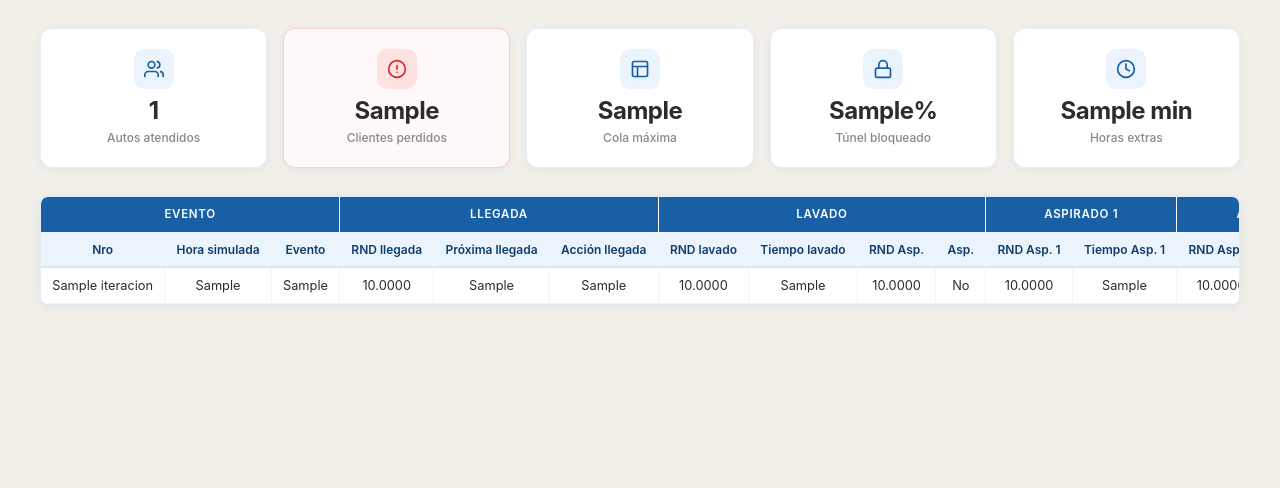
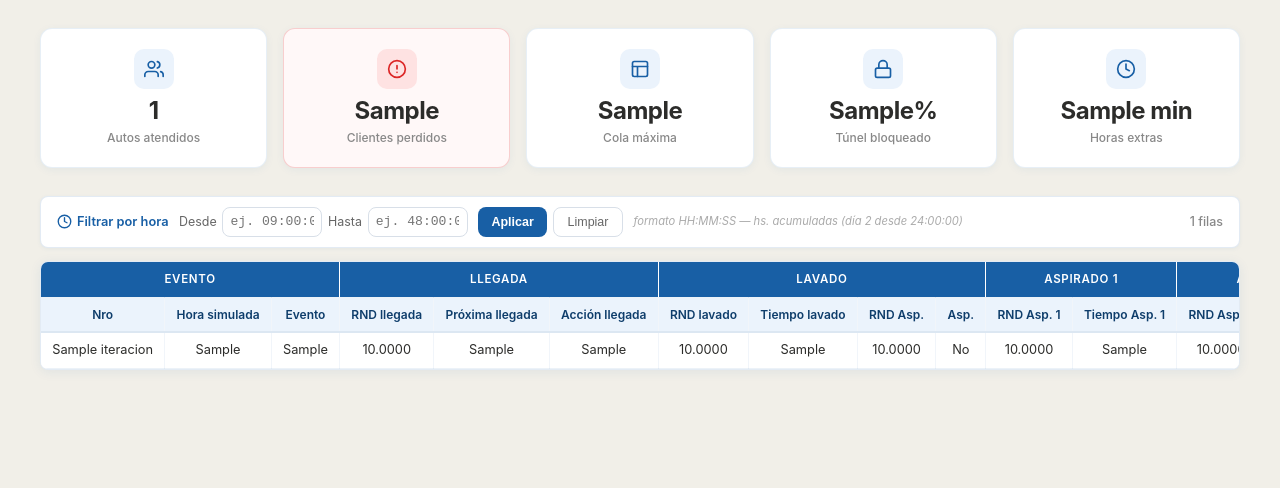
Before and after one commit to nzlopez07/SIMTP4-G4, a Flask app: template boundary/templates/resultados.html in a window 1280 px wide. Shown: the part 197-685 px from the top of the page. Run offline with Flask 2, Linux system fonts and the light colour scheme; the template is opened without the code that fills it: most values are stand-ins (such as "Sample title", 1, 10 or a date in 2020).

Commit message:
feat: filtrado por hora

```diff
--- a/boundary/rutas/main.py
+++ b/boundary/rutas/main.py
@@ -1,9 +1,7 @@
-from flask import Blueprint, render_template, request, url_for
-
+from flask import Blueprint, render_template, request
 from simulacion.motor import MotorSimulacion
 
 bp = Blueprint("main", __name__)
-
 
 @bp.route("/")
 def index():
--- /dev/null
+++ b/boundary/static/filtro-horario.js
@@ -0,0 +1,162 @@
+(function () {
+  "use strict";
+
+  var COL_HORA = 1;
+  var COL_EVENTO = 2;
+
+  // Solo acepta HH:MM:SS: uno o más dígitos, dos bloques de exactamente dos dígitos.
+  var RE_FORMATO = /^\d+:\d{2}:\d{2}$/;
+
+  function formatoValido(valor) {
+    return RE_FORMATO.test(valor);
+  }
+
+  function parseHoras(hms) {
+    var partes = hms.split(":");
+    if (partes.length !== 3) return NaN;
+    return parseInt(partes[0], 10) + parseInt(partes[1], 10) / 60 + parseInt(partes[2], 10) / 3600;
+  }
+
+  // ── Modal de error ────────────────────────────────────────────────────────────
+  function mostrarModalError(titulo, mensaje) {
+    var existente = document.getElementById("error-modal");
+    if (existente) existente.remove();
+
+    var overlay = document.createElement("div");
+    overlay.className = "modal-overlay";
+    overlay.id = "error-modal";
+
+    var card = document.createElement("div");
+    card.className = "modal-card";
+    card.innerHTML =
+      '<h2 class="modal-title">' + titulo + "</h2>" +
+      '<p class="modal-message">' + mensaje + "</p>" +
+      '<div class="modal-actions">' +
+        '<button class="btn btn-primary" id="modal-error-cerrar">Entendido</button>' +
+      "</div>";
+
+    overlay.appendChild(card);
+    document.body.appendChild(overlay);
+
+    function cerrar() {
+      overlay.remove();
+      document.removeEventListener("keydown", onKeydown);
+    }
+
+    overlay.addEventListener("click", function (e) {
+      if (e.target === overlay) cerrar();
+    });
+    document.getElementById("modal-error-cerrar").addEventListener("click", cerrar);
+
+    function onKeydown(e) {
+      if (e.key === "Escape") cerrar();
+    }
+    document.addEventListener("keydown", onKeydown);
+  }
+
+  // ── Lógica de filtrado ────────────────────────────────────────────────────────
+  function precomputarHoras(tbody) {
+    var dia = 1;
+    Array.from(tbody.rows).forEach(function (row) {
+      var horaSimulada = row.cells[COL_HORA] ? row.cells[COL_HORA].textContent.trim() : "";
+      var evento = row.cells[COL_EVENTO] ? row.cells[COL_EVENTO].textContent.trim() : "";
+
+      if (evento.includes("Nuevo día")) dia++;
+
+      var horaDecimal = parseHoras(horaSimulada);
+      row.dataset.horaTotal = isNaN(horaDecimal) ? -1 : horaDecimal + (dia - 1) * 24;
+    });
+  }
+
+  function actualizarContador(tbody) {
+    var total = tbody.rows.length;
+    var visibles = Array.from(tbody.rows).filter(function (r) {
+      return r.style.display !== "none";
+    }).length;
+
+    var el = document.getElementById("filtro-count");
+    if (!el) return;
+
+    el.textContent = visibles === total
+      ? total + " filas"
+      : visibles + " de " + total + " filas";
+  }
+
+  function aplicarFiltro(tbody, desde, hasta) {
+    Array.from(tbody.rows).forEach(function (row) {
+      var horaTotal = parseFloat(row.dataset.horaTotal);
+      var visible =
+        (desde === null || horaTotal >= desde) &&
+        (hasta === null || horaTotal <= hasta);
+      row.style.display = visible ? "" : "none";
+    });
+    actualizarContador(tbody);
+  }
+
+  function limpiarFiltro(tbody, inputDesde, inputHasta) {
+    inputDesde.value = "";
+    inputHasta.value = "";
+    Array.from(tbody.rows).forEach(function (r) { r.style.display = ""; });
+    actualizarContador(tbody);
+  }
+
+  // ── Init ──────────────────────────────────────────────────────────────────────
+  document.addEventListener("DOMContentLoaded", function () {
+    var tabla = document.querySelector(".results-table");
+    if (!tabla) return;
+
+    var tbody = tabla.querySelector("tbody");
+    if (!tbody) return;
+
+    precomputarHoras(tbody);
+    actualizarContador(tbody);
+
+    var btnAplicar = document.getElementById("filtro-aplicar");
+    var btnLimpiar = document.getElementById("filtro-limpiar");
+    var inputDesde = document.getElementById("filtro-desde");
+    var inputHasta = document.getElementById("filtro-hasta");
+
+    function ejecutarFiltro() {
+      var desdeStr = inputDesde ? inputDesde.value.trim() : "";
+      var hastaStr = inputHasta ? inputHasta.value.trim() : "";
+
+      if (desdeStr !== "" && !formatoValido(desdeStr)) {
+        mostrarModalError(
+          "Formato de hora incorrecto",
+          "El campo «Desde» debe respetar el formato HH:MM:SS. " +
+          "Solo se permiten dígitos (0–9) y el carácter «:»."
+        );
+        return;
+      }
+
+      if (hastaStr !== "" && !formatoValido(hastaStr)) {
+        mostrarModalError(
+          "Formato de hora incorrecto",
+          "El campo «Hasta» debe respetar el formato HH:MM:SS. " +
+          "Solo se permiten dígitos (0–9) y el carácter «:»."
+        );
+        return;
+      }
+
+      var desde = desdeStr !== "" ? parseHoras(desdeStr) : null;
+      var hasta = hastaStr !== "" ? parseHoras(hastaStr) : null;
+      aplicarFiltro(tbody, desde, hasta);
+    }
+
+    if (btnAplicar) btnAplicar.addEventListener("click", ejecutarFiltro);
+
+    if (btnLimpiar) {
+      btnLimpiar.addEventListener("click", function () {
+        limpiarFiltro(tbody, inputDesde, inputHasta);
+      });
+    }
+
+    [inputDesde, inputHasta].forEach(function (input) {
+      if (input) {
+        input.addEventListener("keydown", function (e) {
+          if (e.key === "Enter") ejecutarFiltro();
+        });
+      }
+    });
+  });
+})();
--- a/boundary/static/styles.css
+++ b/boundary/static/styles.css
@@ -645,6 +645,84 @@ body {
     }
 }
 
+/* --- Barra de filtro horario --- */
+.filtro-bar {
+    background: var(--blanco);
+    border: 1px solid rgba(24, 95, 165, 0.12);
+    border-radius: var(--radius-md);
+    padding: 0.6rem 1rem;
+    margin-bottom: 0.85rem;
+    box-shadow: 0 1px 4px rgba(24, 95, 165, 0.06);
+}
+
+.filtro-bar__inner {
+    display: flex;
+    align-items: center;
+    gap: 0.65rem;
+    flex-wrap: wrap;
+}
+
+.filtro-bar__label {
+    display: flex;
+    align-items: center;
+    gap: 5px;
+    font-size: 0.8rem;
+    font-weight: 600;
+    color: var(--azul-generico);
+    white-space: nowrap;
+}
+
+.filtro-bar__inputs {
+    display: flex;
+    align-items: center;
+    gap: 0.35rem;
+}
+
+.filtro-bar__field-label {
+    font-size: 0.78rem;
+    color: #666;
+    white-space: nowrap;
+}
+
+.filtro-bar__input {
+    width: 100px !important;
+    height: 30px !important;
+    font-size: 0.82rem !important;
+    padding: 0 0.45rem !important;
+    font-family: 'Courier New', monospace;
+}
+
+.filtro-bar__sep {
+    font-size: 0.78rem;
+    color: #999;
+}
+
+.filtro-bar__actions {
+    display: flex;
+    gap: 0.35rem;
+}
+
+.filtro-bar__btn {
+    height: 30px !important;
+    padding: 0 0.85rem !important;
+    font-size: 0.78rem !important;
+}
+
+.filtro-bar__hint {
+    font-size: 0.7rem;
+    color: #aaa;
+    white-space: nowrap;
+    font-style: italic;
+}
+
+.filtro-bar__count {
+    margin-left: auto;
+    font-size: 0.78rem;
+    font-weight: 500;
+    color: #888;
+    white-space: nowrap;
+}
+
 /* --- Footer --- */
 footer {
     background: var(--azul-oscuro);
--- /dev/null
+++ b/boundary/templates/estadisticas.html
@@ -0,0 +1,69 @@
+{% if estadisticas %}
+<div class="stats-grid">
+
+  <div class="stat-card">
+    <div class="stat-icon">
+      <svg xmlns="http://www.w3.org/2000/svg" width="20" height="20" viewBox="0 0 24 24" fill="none"
+        stroke="currentColor" stroke-width="2" stroke-linecap="round" stroke-linejoin="round">
+        <path d="M17 21v-2a4 4 0 0 0-4-4H5a4 4 0 0 0-4 4v2"/>
+        <circle cx="9" cy="7" r="4"/>
+        <path d="M23 21v-2a4 4 0 0 0-3-3.87"/>
+        <path d="M16 3.13a4 4 0 0 1 0 7.75"/>
+      </svg>
+    </div>
+    <span class="stat-value">{{ estadisticas.total_autos }}</span>
+    <span class="stat-label">Autos atendidos</span>
+  </div>
+
+  <div class="stat-card stat-card--danger">
+    <div class="stat-icon">
+      <svg xmlns="http://www.w3.org/2000/svg" width="20" height="20" viewBox="0 0 24 24" fill="none"
+        stroke="currentColor" stroke-width="2" stroke-linecap="round" stroke-linejoin="round">
+        <circle cx="12" cy="12" r="10"/>
+        <line x1="12" y1="8" x2="12" y2="12"/>
+        <line x1="12" y1="16" x2="12.01" y2="16"/>
+      </svg>
+    </div>
+    <span class="stat-value">{{ estadisticas.clientes_perdidos }}</span>
+    <span class="stat-label">Clientes perdidos</span>
+  </div>
+
+  <div class="stat-card">
+    <div class="stat-icon">
+      <svg xmlns="http://www.w3.org/2000/svg" width="20" height="20" viewBox="0 0 24 24" fill="none"
+        stroke="currentColor" stroke-width="2" stroke-linecap="round" stroke-linejoin="round">
+        <rect x="3" y="3" width="18" height="18" rx="2"/>
+        <path d="M3 9h18M9 21V9"/>
+      </svg>
+    </div>
+    <span class="stat-value">{{ estadisticas.cola_maxima }}</span>
+    <span class="stat-label">Cola máxima</span>
+  </div>
+
+  <div class="stat-card {% if estadisticas.porcentaje_tunel_bloqueado > 20 %}stat-card--warning{% endif %}">
+    <div class="stat-icon">
+      <svg xmlns="http://www.w3.org/2000/svg" width="20" height="20" viewBox="0 0 24 24" fill="none"
+        stroke="currentColor" stroke-width="2" stroke-linecap="round" stroke-linejoin="round">
+        <rect x="3" y="11" width="18" height="11" rx="2" ry="2"/>
+        <path d="M7 11V7a5 5 0 0 1 10 0v4"/>
+      </svg>
+    </div>
+    <span class="stat-value">{{ estadisticas.porcentaje_tunel_bloqueado }}%</span>
+    <span class="stat-label">Túnel bloqueado</span>
+  </div>
+
+   <div class="stat-card {% if estadisticas.horas_extras_minutos > 0 %}stat-card--warning{% endif %}">
+    <div class="stat-icon">
+      <svg xmlns="http://www.w3.org/2000/svg" width="20" height="20" viewBox="0 0 24 24" fill="none"
+        stroke="currentColor" stroke-width="2" stroke-linecap="round" stroke-linejoin="round">
+        <circle cx="12" cy="12" r="10"/>
+        <polyline points="12 6 12 12 16 14"/>
+      </svg>
+    </div>
+    <span class="stat-value">{{ estadisticas.horas_extras_minutos }} min</span>
+
+    <span class="stat-label">Horas extras</span>
+  </div>
+
+</div>
+{% endif %}
--- /dev/null
+++ b/boundary/templates/filtro-horario.html
@@ -0,0 +1,46 @@
+{% if filas %}
+<div class="filtro-bar" id="filtro-horario" role="search" aria-label="Filtrar por rango horario">
+  <div class="filtro-bar__inner">
+
+    <span class="filtro-bar__label">
+      <svg xmlns="http://www.w3.org/2000/svg" width="15" height="15" viewBox="0 0 24 24" fill="none"
+        stroke="currentColor" stroke-width="2.2" stroke-linecap="round" stroke-linejoin="round"
+        aria-hidden="true">
+        <circle cx="12" cy="12" r="10"/>
+        <polyline points="12 6 12 12 16 14"/>
+      </svg>
+      Filtrar por hora
+    </span>
+
+    <div class="filtro-bar__inputs">
+      <label for="filtro-desde" class="filtro-bar__field-label">Desde</label>
+      <input
+        class="form-input filtro-bar__input"
+        type="text"
+        id="filtro-desde"
+        placeholder="ej. 09:00:00"
+        aria-label="Hora de inicio (HH:MM:SS)"
+      >
+
+      <label for="filtro-hasta" class="filtro-bar__field-label">Hasta</label>
+      <input
+        class="form-input filtro-bar__input"
+        type="text"
+        id="filtro-hasta"
+        placeholder="ej. 48:00:00"
+        aria-label="Hora de fin (HH:MM:SS)"
+      >
+    </div>
+
+    <div class="filtro-bar__actions">
+      <button class="btn-primary filtro-bar__btn" type="button" id="filtro-aplicar">Aplicar</button>
+      <button class="btn-ghost filtro-bar__btn" type="button" id="filtro-limpiar">Limpiar</button>
+    </div>
+
+    <span class="filtro-bar__hint">formato&nbsp;HH:MM:SS&nbsp;&mdash;&nbsp;hs.&nbsp;acumuladas&nbsp;(día&nbsp;2&nbsp;desde&nbsp;24:00:00)</span>
+
+    <span class="filtro-bar__count" id="filtro-count" aria-live="polite"></span>
+
+  </div>
+</div>
+{% endif %}
--- a/simulacion/motor/motor_simulacion.py
+++ b/simulacion/motor/motor_simulacion.py
@@ -115,7 +115,7 @@ class MotorSimulacion:
             return
         fila_final = self._vector_estado.getActual()
         hora_cierre = self._resolver_hora_cierre()
-        self._registro.registrar_fin_simulacion(fila_final.hora_simulada, hora_cierre)
+        self._registro.registrar_fin_simulacion(fila_final.hora_simulada, hora_cierre, fila_final)
 
     def _resolver_hora_cierre(self) -> datetime:
         if self._datetime_fin is not None:
```
Also changed, not shown: boundary/templates/resultados.html (+5 -68 lines).
